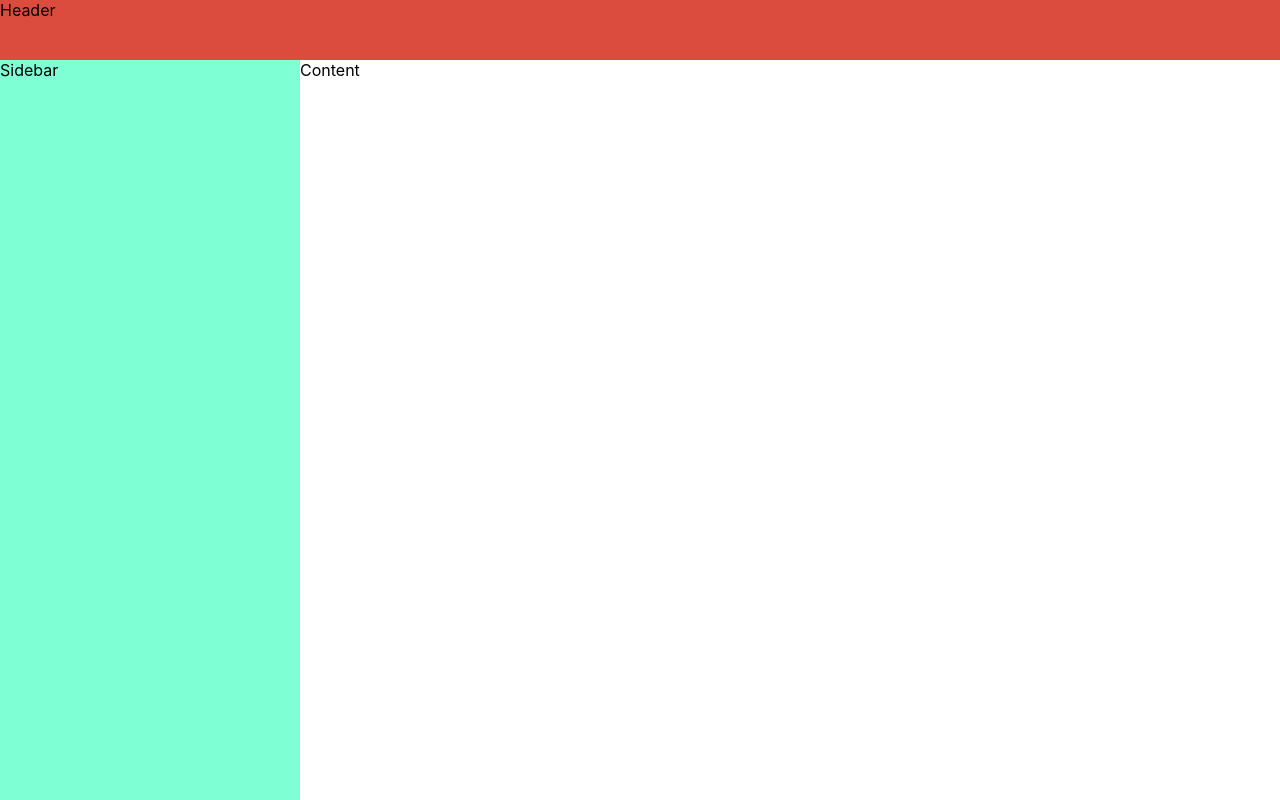
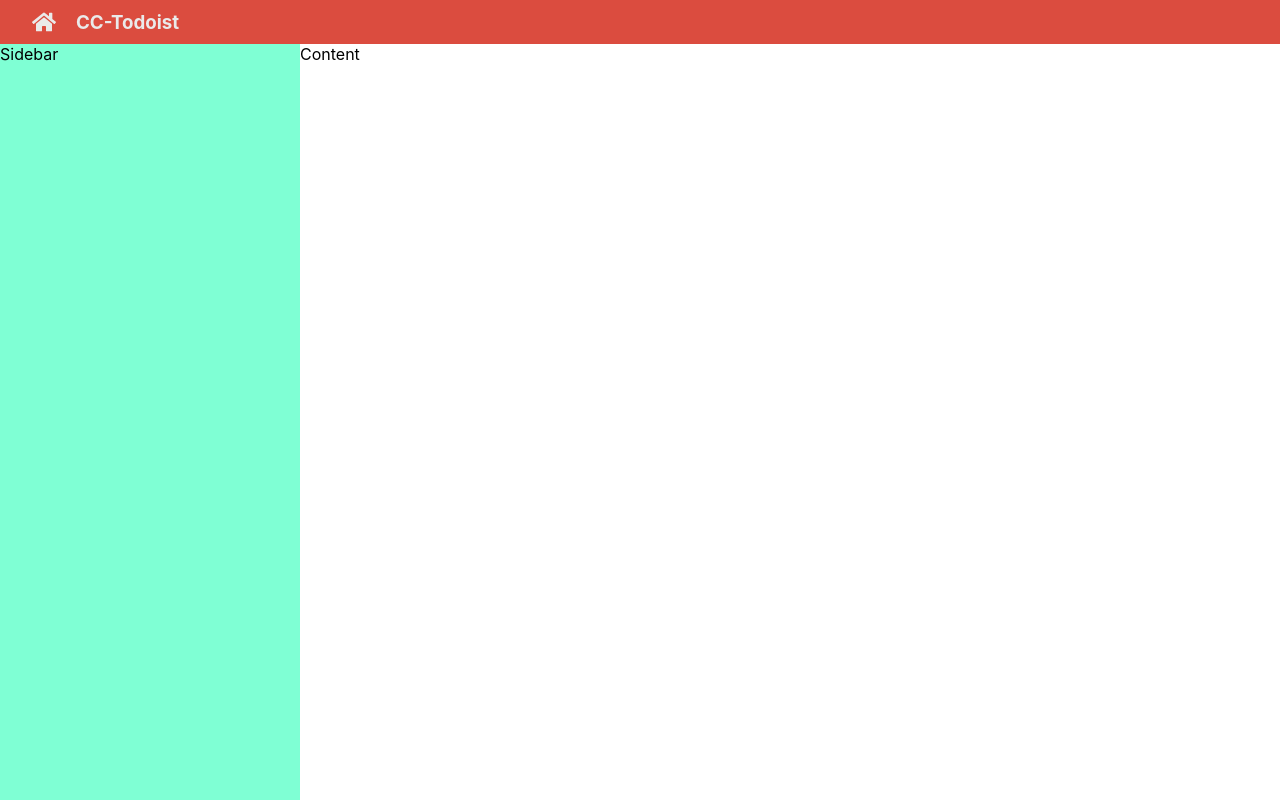
Before and after one commit to pavitpim40/CC14-Todolist, a React (Create React App) app: page / in a window 1280 px wide. Built offline with nearby package versions, Linux system fonts and the light colour scheme.

Commit message:
finish:Header

```diff
--- a/package.json
+++ b/package.json
@@ -8,6 +8,7 @@
     "@testing-library/user-event": "^13.5.0",
     "react": "^18.2.0",
     "react-dom": "^18.2.0",
+    "react-icons": "^4.8.0",
     "react-scripts": "5.0.1",
     "sass": "^1.62.0",
     "web-vitals": "^2.1.4"
--- a/src/App.js
+++ b/src/App.js
@@ -1,10 +1,16 @@
 import './App.scss';
+import { FaHome } from 'react-icons/fa';
 
 function App() {
     return (
         <div className='container'>
             {/* Header */}
-            <header className='header'>Header</header>
+            <header className='header'>
+                <span>
+                    <FaHome />
+                </span>
+                <h3>CC-Todoist</h3>
+            </header>
 
             {/* Sidebar */}
             <aside className='sidebar'>Sidebar</aside>
--- a/src/App.scss
+++ b/src/App.scss
@@ -1,7 +1,7 @@
 $primary: #db4c3f;
 $grey: rgb(234, 234, 234);
 $sidebar-width: 300px;
-$header-height: 60px;
+$header-height: 44px;
 
 .container {
     display: grid;
@@ -13,6 +13,20 @@
     background-color: $primary;
     grid-column: 1/3; // start/end
     grid-row: 1/2;
+
+    // Content
+    display: flex;
+    align-items: center;
+    gap: 20px;
+    padding: 0.5rem 2rem;
+    color: $grey;
+
+    & > span {
+        display: flex;
+        cursor: pointer;
+        font-size: 24px;
+        // align-items: center;
+    }
 }
 
 .sidebar {
```
Also changed, not shown: 1 other file (tests, documents, lock files or other folders).
